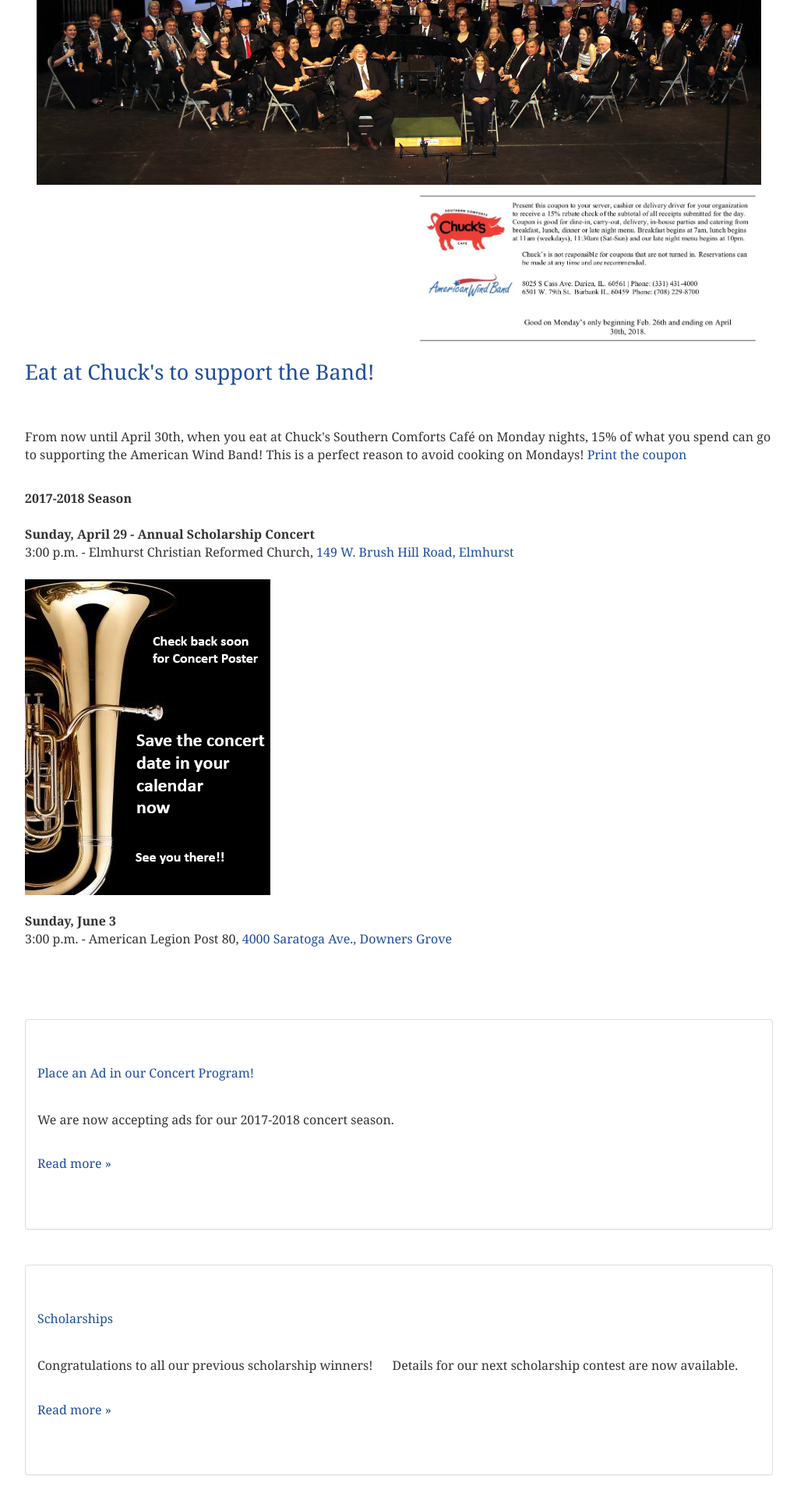
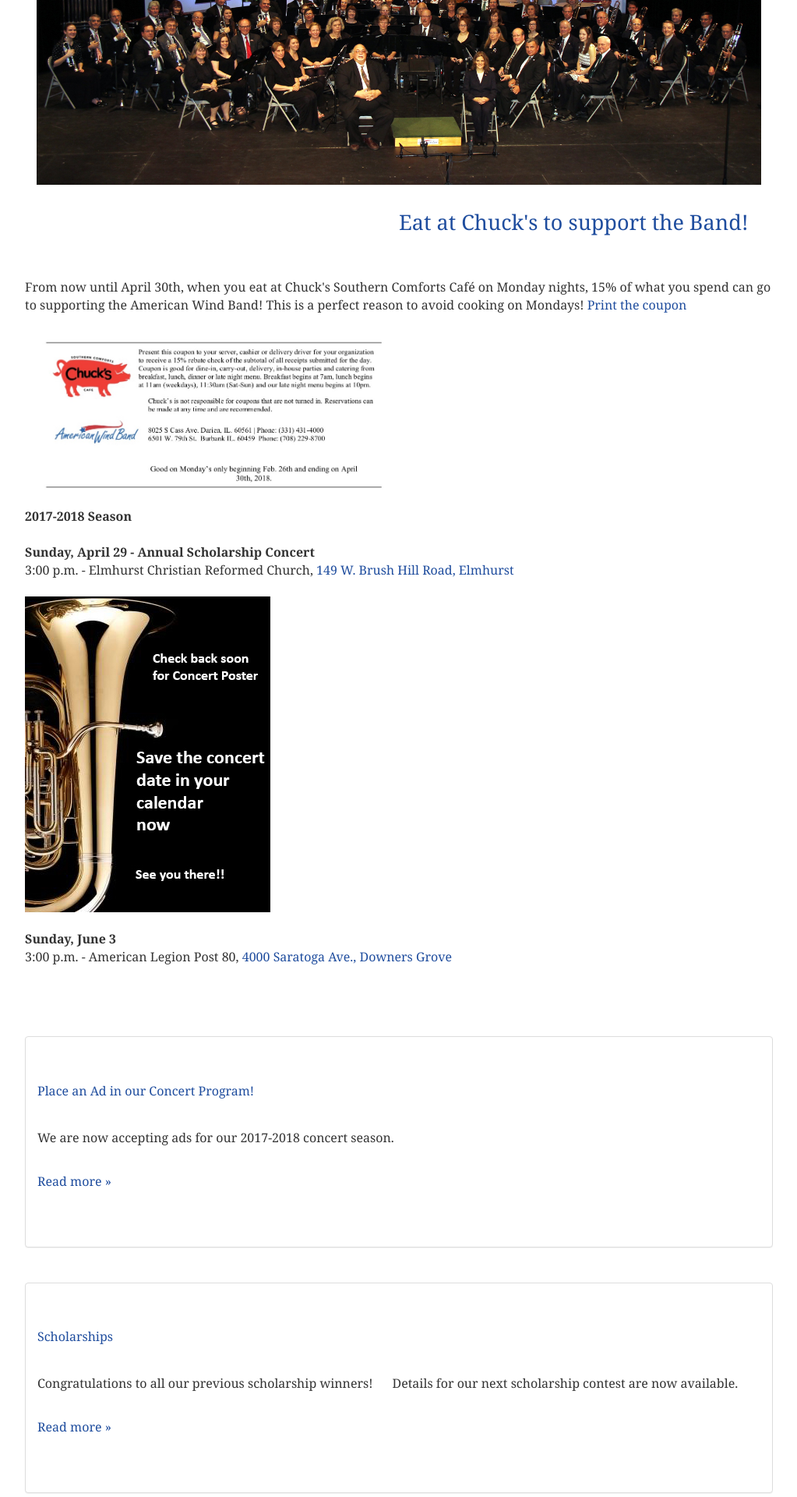
Before and after one commit to americanwindband/americanwindband.github.io, a Jekyll site: the page built from index.html, in a window 1280 px wide. Shown: the part 318-2238 px from the top of the page at 78% size, without its empty margins (128-1151 px from the left). Built offline with Jekyll 4.4.1, drawn with Linux system fonts in a browser that asks for light colours.

Commit message:
Update index.html

```diff
--- a/index.html
+++ b/index.html
@@ -20,11 +20,11 @@
         </ul>
     </div>
 
-      <div><img src="images/awb-chucks-coupon.jpg" width="50%" height="50%" alt=""/>
-
-<p><h2>Eat at Chuck's to support the Band!</h2><br>
-<br>
-From now until April 30th, when you eat at Chuck's Southern Comforts Café on Monday nights, 15% of what you spend can go to supporting the American Wind Band! This is a perfect reason to avoid cooking on Mondays! <a href="files/awb-chucks-coupon-2018.pdf" target="_blank">Print the coupon</a></p></div>
+<div><p><h2>Eat at Chuck's to support the Band!</h2><br>
+	<br>
+From now until April 30th, when you eat at Chuck's Southern Comforts Café on Monday nights, 15% of what you spend can go to supporting the American Wind Band! This is a perfect reason to avoid cooking on Mondays! <a href="files/awb-chucks-coupon-2018.pdf" target="_blank">Print the coupon</a></p><br>
+	  <img src="images/awb-chucks-coupon.jpg" width="50%" height="50%" alt=""/>
+	  </div>
 
 
     <ul class="list-unstyled">
```
